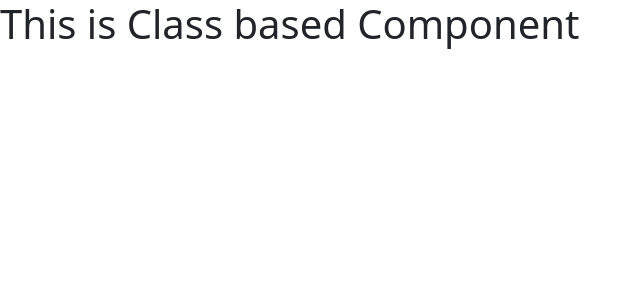
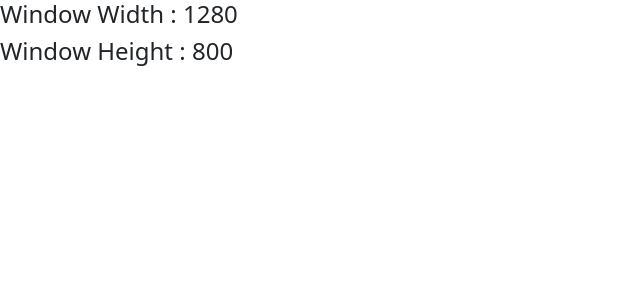
Before and after one commit to ilyasdabholkar/react-training-2024-counterapp, a React (Vite) app: page / in a window 1280 px wide. Shown: the top 300 px of the page, without its empty margins (0-642 px from the left). Built offline with nearby package versions, Linux system fonts and the light colour scheme.

Commit message:
Use Effect Hook

```diff
--- /dev/null
+++ b/src/MyComponent.jsx
@@ -0,0 +1,40 @@
+
+import React, { useEffect, useState } from 'react'
+
+function MyComponent() {
+    const [count,setCount] = useState(0);
+    const [color,setColor] = useState('green');
+
+    //Runs on every render
+    // useEffect(()=>{
+    //     document.title = `Count : ${count} - ${color}`;
+    // });
+
+    //Runs only once when component mounts
+    // useEffect(()=>{
+    //     document.title = `Count : ${count} - ${color}`;
+    // },[]);
+
+    //Runs only when the dependent state changes
+    useEffect(()=>{
+        document.title = `Count : ${count} - ${color}`;
+    },[count,color]);
+
+    function addCount(){
+        setCount(c => c+1);
+    }
+
+    function changeColour(){
+        setColor(c => c == "green" ? "red" : "green");
+    }
+
+  return (
+    <>
+        <h4 style={{color:color}}>Count : {count}</h4>
+        <button onClick={addCount}>Add</button>
+        <button onClick={changeColour}>Change Colour</button>
+    </>
+  )
+}
+
+export default MyComponent;
--- /dev/null
+++ b/src/ScreenComponent.jsx
@@ -0,0 +1,31 @@
+import React, { useEffect, useState } from 'react'
+
+function ScreenComponent() {
+
+    const [width,setWidth] = useState(window.innerWidth);
+    const [height,setHeight] = useState(window.innerHeight);
+
+    useEffect(()=>{
+        window.addEventListener("resize",handleResize);
+        console.log("EVENT LISTENER ADDED");
+
+        return () => {
+            window.removeEventListener("resize",handleResize);
+            console.log("EVENT LISTENER Removed");
+        }
+    },[])
+
+    function handleResize(){
+        setWidth(window.innerWidth);
+        setHeight(window.innerHeight);
+    }
+
+  return (
+    <div>
+        <h4>Window Width : {width}</h4>
+        <h4>Window Height : {height}</h4>
+    </div>
+  )
+}
+
+export default ScreenComponent
--- a/src/main.jsx
+++ b/src/main.jsx
@@ -5,12 +5,15 @@ import App from './App.jsx'
 import Counter from './Counter.jsx';
 import 'bootstrap/dist/css/bootstrap.min.css';
 import { BrowserRouter } from 'react-router-dom';
+import MyComponent from './MyComponent.jsx';
+import ScreenComponent from './ScreenComponent.jsx';
 
 let element = <h1>MY Component</h1>;
 console.log(element);
 
 createRoot(document.getElementById('root')).render(
     <BrowserRouter>
-      <App addionalData="test data" />
+      {/* <App addionalData="test data" /> */}
+      <ScreenComponent />
     </BrowserRouter>
 )
```
